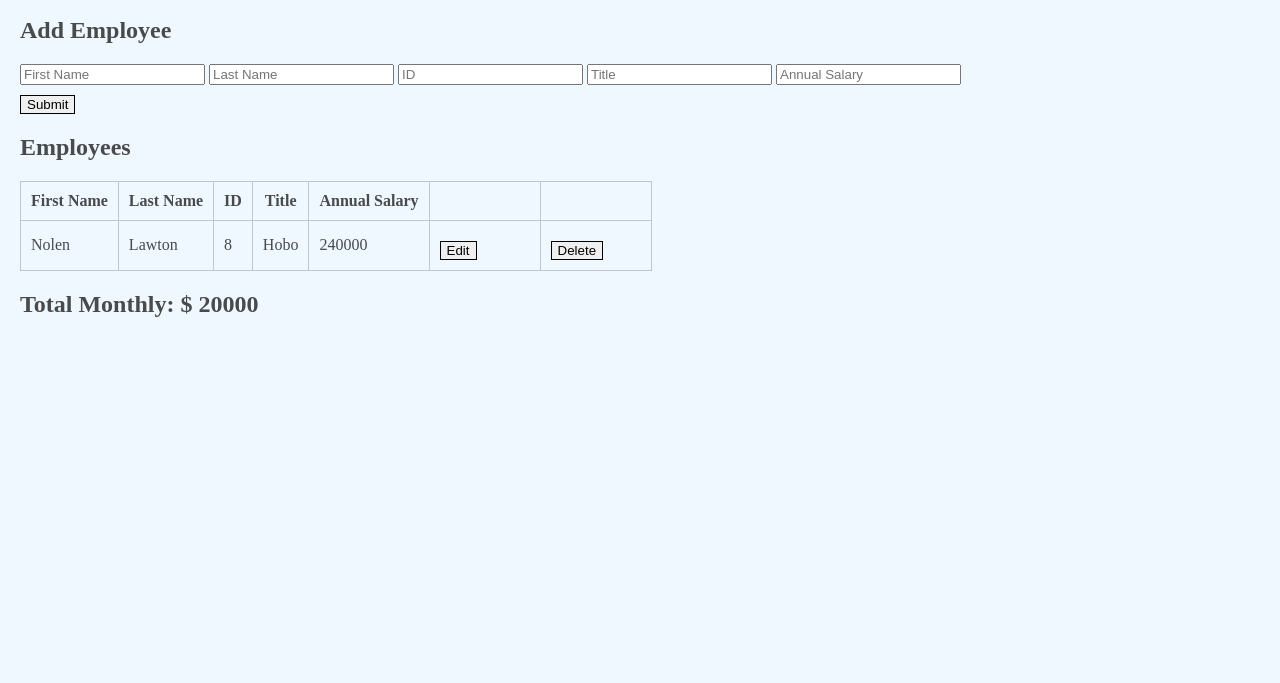
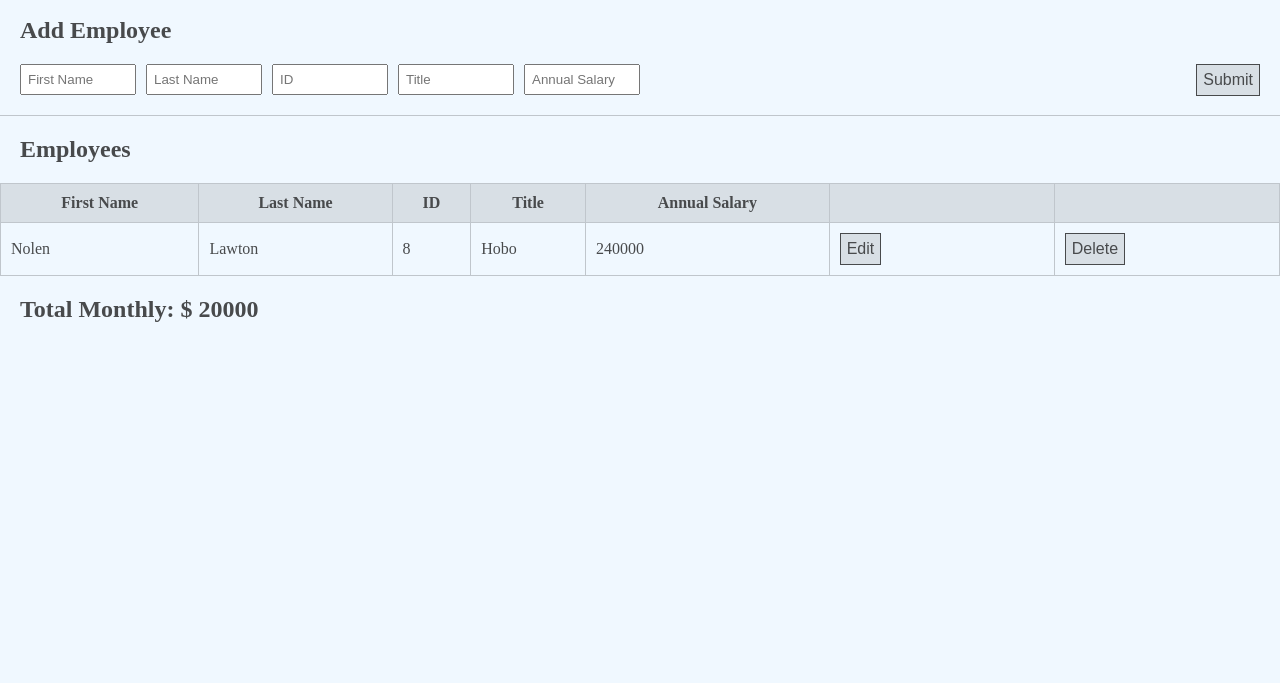
Before and after one commit to nolenlawton/weekend-jquery-salary-calculator, a plain HTML site: page index.html in a window 1280 px wide. Shown: the part 117-800 px from the top of the page. Drawn offline with Linux system fonts and the light colour scheme.

Commit message:
updated CSS

```diff
--- a/app.js
+++ b/app.js
@@ -106,14 +106,14 @@ function render() {
         // edit employee row
         if(employeesArray.indexOf(employee) === employeeIndex) {
             $('#employee-table').append(`
-                <tr>
+                <tr id='editRow'>
                     <td><input id='editFirstName' type='text' value='${employeesArray[employeeIndex].firstName}'/></td>
                     <td><input id='editLastName' type='text' value='${employeesArray[employeeIndex].lastName}'/></td>
                     <td><input id='editId' type='number' value='${employeesArray[employeeIndex].id}'/></td>
                     <td><input id='editJobTitle' type='text' value='${employeesArray[employeeIndex].jobTitle}'/></td>
                     <td><input id='editAnnualSalary' type='number' value='${employeesArray[employeeIndex].annualSalary}'/></td>
-                    <td><button class='cancelButton'>Cancel</button></td>
-                    <td><button class='addButton'>Add</button></td>
+                    <td class='buttonBox'><button class='cancelButton button'>Cancel</button></td>
+                    <td class='buttonBox'><button class='addButton button'>Add</button></td>
                 </tr>
             `)
         }
@@ -127,8 +127,8 @@ function render() {
                 <td>${employee.id}</td>
                 <td>${employee.jobTitle}</td>
                 <td>${employee.annualSalary}</td>
-                <td><button class='editButton'>Edit</button></td>
-                <td><button class='deleteButton'>Delete</button></td>
+                <td class='buttonBox'><button class='editButton button'>Edit</button></td>
+                <td class='buttonBox'><button class='deleteButton button'>Delete</button></td>
             </tr>
             `)
         }
--- a/index.html
+++ b/index.html
@@ -16,18 +16,11 @@
     <form id="application">
 
         <input id="firstNameInput" type="text" placeholder="First Name"/>
-
         <input id="lastNameInput" type="text" placeholder="Last Name"/>
-
         <input id="idNumberInput" type="number" placeholder="ID"/>
-
         <input id="jobTitleInput" type="text" placeholder="Title"/>
-
         <input id="annualSalaryInput" type="number" placeholder="Annual Salary"/>
-
-        <div>
-            <button>Submit</button>
-        </div>
+        <button class="button submit">Submit</button>
 
     </form>
 
--- a/style.css
+++ b/style.css
@@ -12,14 +12,22 @@ h1 {
     padding-bottom: 38px;
     border-bottom: 1px solid;
     border-color: #c0c6cc;
+    text-decoration: underline;
 }
 
 h2 {
-    margin-left: 20px;
+    margin: 20px;
 }
 
 form {
-    margin-left: 20px;
+    padding-left: 20px;
+    padding-bottom: 20px;
+    border-bottom: 1px solid;
+    border-color: #c0c6cc;
+}
+
+thead {
+    background-color: #d8dfe5;
 }
 
 td, th {
@@ -29,18 +37,25 @@ td, th {
     margin-left: 20px;
 }
 
+tr:nth-child(even) {
+    background-color: #d8dfe5;
+}
+
 button {
     border: 1px solid;
-    margin-top: 10px;
-}
-
-.emptyTh {
-    padding-left: 100px;
+    display: flex;
+    margin-right:  20px;
 }
 
 table {
     border-collapse: collapse;
-    margin-left: 20px;
+    width: 100%;
+}
+
+input {
+    width: 100px;
+    padding: 6px;
+    margin-right: 6px;
 }
 
 #totalMonthly {
@@ -48,6 +63,28 @@ table {
     margin: 0px
 }
 
+.submit {
+    float: right;
+}
+
 .red-background {
     background-color: #FF4C4C;
 }
+
+.emptyTh {
+    padding-left: 100px;
+}
+
+.button {
+    background-color: #d8dfe5;
+    color: #484a4c;
+    padding: 6px 6px;
+    text-align: center;
+    font-size: 16px;
+    cursor: pointer;
+    align-items: center;
+}
+
+.buttonBox {
+    margin:auto;
+}
```
